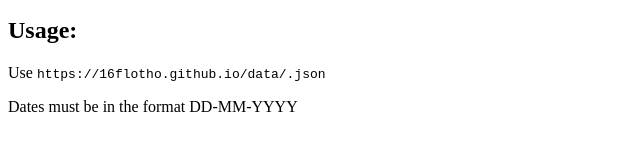
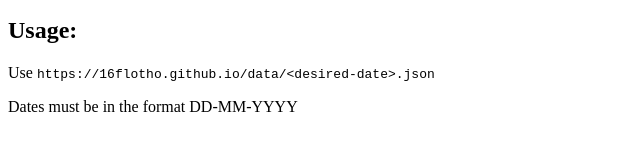
Before and after one commit to 16flotho/corona-bz-parser, a plain HTML site: page index.html in a window 1280 px wide. Shown: the part 135-286 px from the top of the page, 0-640 px from the left. Drawn offline with Linux system fonts and the light colour scheme.

Commit message:
fix: escape correctly

```diff
--- a/index.html
+++ b/index.html
@@ -8,7 +8,7 @@
     <p>Corona Data for the Province of Bolzano</p>
     <p>Data is parsed from <a href="https://www.provinz.bz.it/sicherheit-zivilschutz/zivilschutz/aktuelle-daten-zum-coronavirus.asp">the official website</a></p>
     <h2>Usage: </h2>
-    <p>Use <code>https://16flotho.github.io/data/<desired-date>.json</code></p>
+    <p>Use <code>https://16flotho.github.io/data/&lt;desired-date&gt;.json</code></p>
     <p>Dates must be in the format DD-MM-YYYY</p>
 </body>
 </html>
```
